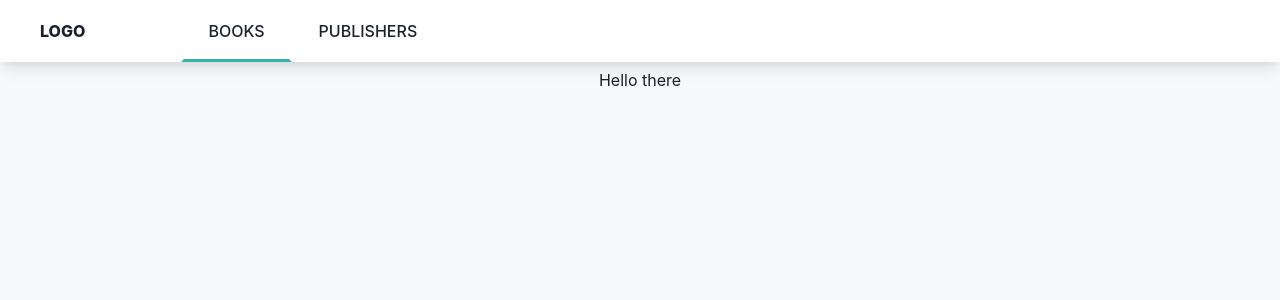
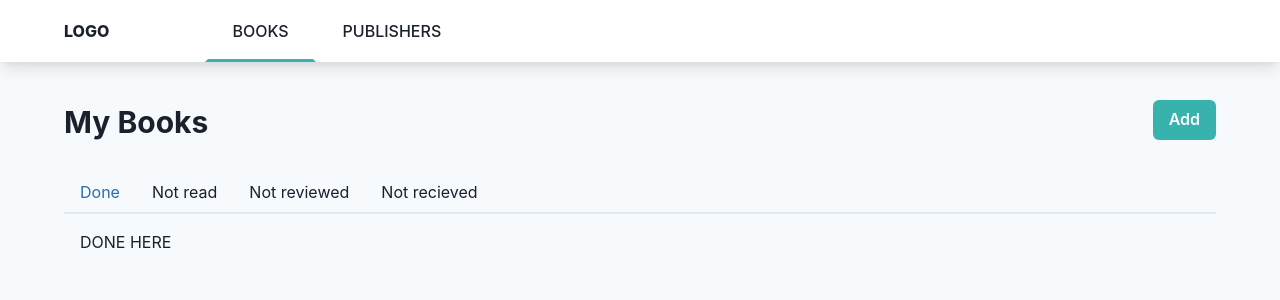
Before and after one commit to WPaczula/booksoverhoes, a Next.js app: page / in a window 1280 px wide. Shown: the top 300 px of the page. Built offline with nearby package versions, Linux system fonts and the light colour scheme.

Commit message:
feat: Add tabs to the main page

```diff
--- a/components/content/index.tsx
+++ b/components/content/index.tsx
@@ -7,8 +7,8 @@ interface Props {
 };
 
 const Content = ({ children }: Props) => (
-  <Flex flex="1" background="background.500" mt={{ base: '2.5rem', md: '3.75rem' }} px={padding}>
-    <Flex direction="column" align="center" maxWidth={{ xl: maxWidth}} mx="auto" mt="2">
+  <Flex flex="1" background="background.500" mt={{ base: '2.5rem', md: '3.75rem' }} px={padding} pt={{ base: '1', md: '8'}}>
+    <Flex direction="column" align="center" maxWidth={{ xl: maxWidth}} mt="2" width="100%">
       {children}
     </Flex>
   </Flex>
--- a/components/layout/index.tsx
+++ b/components/layout/index.tsx
@@ -8,7 +8,7 @@ interface Props {
 };
 
 export const maxWidth = '1200px';
-export const padding = "8";
+export const padding = { base: '3', md: "16" };
 
 const Layout = ({ children }: Props) => (
   <Flex direction="column" minHeight="120vh">
--- a/pages/index.tsx
+++ b/pages/index.tsx
@@ -1,13 +1,41 @@
 import React from 'react';
 import Head from 'next/head';
+import { Button, Flex, Heading, Tab, TabList, TabPanel, TabPanels, Tabs } from '@chakra-ui/react';
 
 const Home = () => (
-  <div>
+  <>
     <Head>
       <title>Home</title>
     </Head>
-    Hello there
-  </div>
+    <Flex direction="column" width="100%">
+      <Flex direction="row" justifyContent="space-between" alignItems="flex-end">
+        <Heading as="h1" fontSize={{ base: '2xl', md: "3xl"}}>My Books</Heading>
+        <Button>Add</Button>
+      </Flex>
+      <Tabs mt={{ base: '2', md: '8' }}>
+        <TabList overflowX="auto" overflowY="hidden">
+          <Tab whiteSpace="nowrap">Done</Tab>
+          <Tab whiteSpace="nowrap">Not read</Tab>
+          <Tab whiteSpace="nowrap">Not reviewed</Tab>
+          <Tab whiteSpace="nowrap">Not recieved</Tab>
+        </TabList>
+        <TabPanels>
+          <TabPanel>
+            DONE HERE
+          </TabPanel>
+          <TabPanel>
+            NOT READ HERE
+          </TabPanel>
+          <TabPanel>
+            NOT RECIEVED HERE
+          </TabPanel>
+          <TabPanel>
+            NOT REVIEWED HERE
+          </TabPanel>
+        </TabPanels>
+      </Tabs>
+    </Flex>
+  </>
 );
 
 export default Home;
```
